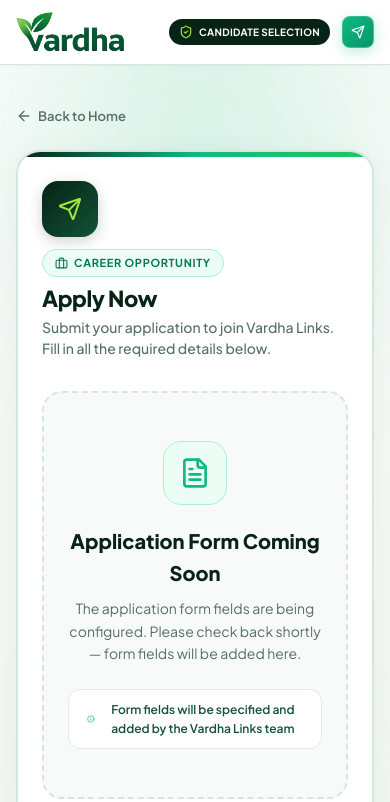
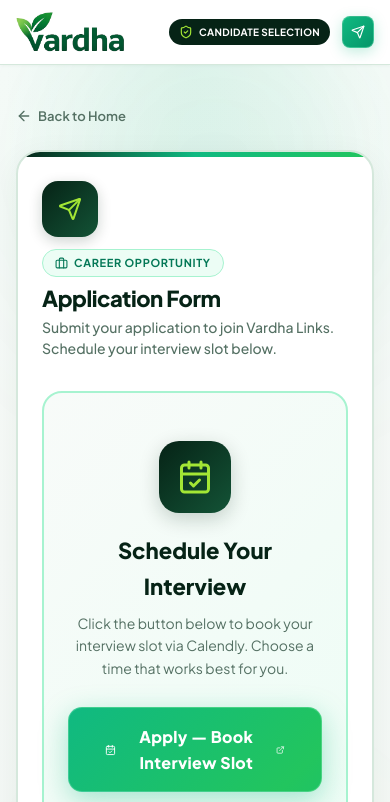
Before and after one commit to priyanshusrivastava01/jobs, a React (Vite) app in the folder frontend/: page /apply in a window 390 px wide. Shown: the top 802 px of the page. Built offline with nearby package versions, Linux system fonts and the light colour scheme.

Commit message:
feat: implement responsive design system and create candidate selection page UI

```diff
--- a/frontend/src/index.css
+++ b/frontend/src/index.css
@@ -1698,40 +1698,88 @@
   line-height: 1.5;
 }
 
-.apply-form-placeholder {
-  background: #F8FAF9;
-  border: 2px dashed #D5E8DC;
+.apply-calendly-box {
+  background: linear-gradient(135deg, #F8FBF9 0%, #ECFDF5 100%);
+  border: 2px solid #A7F3D0;
   border-radius: 20px;
   padding: 48px 24px;
   text-align: center;
 }
 
-.apply-form-placeholder-icon {
-  width: 64px;
-  height: 64px;
-  border-radius: 18px;
-  background: #ECFDF5;
-  border: 1px solid #A7F3D0;
+.apply-calendly-icon {
+  width: 72px;
+  height: 72px;
+  border-radius: 20px;
+  background: linear-gradient(135deg, #062316, #135336);
   display: flex;
   align-items: center;
   justify-content: center;
-  color: #10B981;
+  color: #A3E635;
   margin: 0 auto 20px;
-}
-
-.apply-form-placeholder h3 {
-  font-size: 20px;
+  box-shadow: 0 6px 20px rgba(6,35,22,0.2);
+}
+
+.apply-calendly-box h3 {
+  font-size: 22px;
   font-weight: 800;
   color: #062316;
   margin-bottom: 8px;
 }
 
-.apply-form-placeholder p {
+.apply-calendly-box p {
   font-size: 14px;
   color: #547063;
   max-width: 440px;
-  margin: 0 auto 24px;
+  margin: 0 auto 28px;
   line-height: 1.6;
+}
+
+.btn-calendly {
+  display: inline-flex;
+  align-items: center;
+  justify-content: center;
+  gap: 10px;
+  padding: 16px 36px;
+  border-radius: 14px;
+  background: linear-gradient(135deg, #10B981 0%, #22C55E 50%, #10B981 100%);
+  background-size: 200% 100%;
+  color: #fff;
+  font-size: 16px;
+  font-weight: 800;
+  letter-spacing: 0.02em;
+  border: 1px solid rgba(167,243,208,0.3);
+  box-shadow: 0 8px 28px rgba(16,185,129,0.35);
+  transition: all 0.3s cubic-bezier(0.16,1,0.3,1);
+  text-decoration: none;
+  position: relative;
+  overflow: hidden;
+  cursor: pointer;
+  margin-bottom: 24px;
+}
+
+.btn-calendly::before {
+  content: '';
+  position: absolute;
+  top: 0;
+  left: -100%;
+  width: 100%;
+  height: 100%;
+  background: linear-gradient(90deg, transparent, rgba(255,255,255,0.2), transparent);
+  transition: left 0.6s ease;
+}
+
+.btn-calendly:hover::before {
+  left: 100%;
+}
+
+.btn-calendly:hover {
+  transform: translateY(-3px) scale(1.02);
+  box-shadow: 0 12px 36px rgba(16,185,129,0.45);
+  background-position: 100% 0;
+}
+
+.btn-calendly:active {
+  transform: translateY(0) scale(0.98);
 }
 
 .apply-info-tag {
--- a/frontend/src/pages/ApplyPage.jsx
+++ b/frontend/src/pages/ApplyPage.jsx
@@ -1,6 +1,8 @@
 import React from 'react';
 import { Link } from 'react-router-dom';
-import { ArrowLeft, Send, User, Mail, Phone, Briefcase, FileText, Info } from 'lucide-react';
+import { ArrowLeft, Send, Briefcase, CalendarCheck, ExternalLink, Info } from 'lucide-react';
+
+const CALENDLY_URL = 'https://calendly.com/vardhalinks/interviewinvitees';
 
 export default function ApplyPage() {
   return (
@@ -28,25 +30,34 @@
                     <Briefcase size={13} />
                     Career Opportunity
                   </div>
-                  <h1 className="apply-title">Apply Now</h1>
+                  <h1 className="apply-title">Application Form</h1>
                   <p className="apply-subtitle">
-                    Submit your application to join Vardha Links. Fill in all the required details below.
+                    Submit your application to join Vardha Links. Schedule your interview slot below.
                   </p>
                 </div>
               </div>
 
-              {/* Placeholder — form fields will be added later */}
-              <div className="apply-form-placeholder">
-                <div className="apply-form-placeholder-icon">
-                  <FileText size={32} />
+              <div className="apply-calendly-box">
+                <div className="apply-calendly-icon">
+                  <CalendarCheck size={36} />
                 </div>
-                <h3>Application Form Coming Soon</h3>
+                <h3>Schedule Your Interview</h3>
                 <p>
-                  The application form fields are being configured. Please check back shortly — form fields will be added here.
+                  Click the button below to book your interview slot via Calendly. Choose a time that works best for you.
                 </p>
+                <a
+                  href={CALENDLY_URL}
+                  target="_blank"
+                  rel="noopener noreferrer"
+                  className="btn-calendly"
+                >
+                  <CalendarCheck size={18} />
+                  Apply — Book Interview Slot
+                  <ExternalLink size={14} />
+                </a>
                 <div className="apply-info-tag">
                   <Info size={14} />
-                  Form fields will be specified and added by the Vardha Links team
+                  You will be redirected to Calendly to select your preferred interview time
                 </div>
               </div>
             </div>
```
